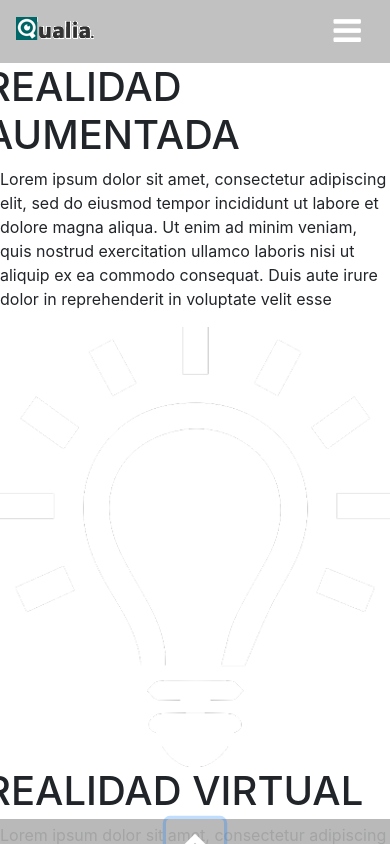
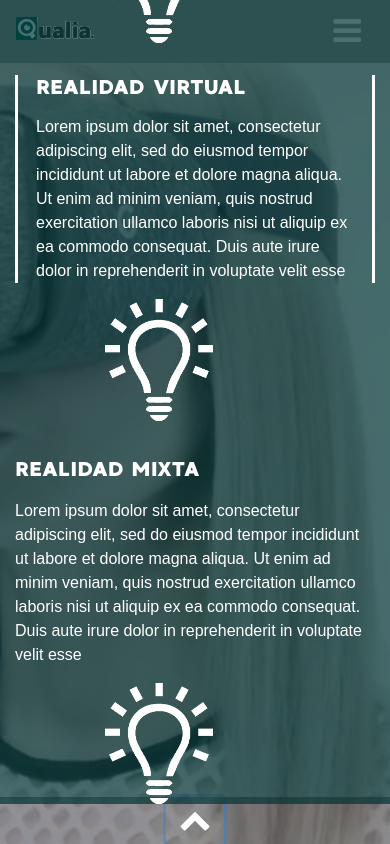
Before and after one commit to tonyvaldes/qualia, a plain HTML site: page index.html in a window 390 px wide. Both pictures are taken after a click on the button 195 px from the left and 842 px from the top of the page. Shown: the top 844 px of the page. Drawn offline with Linux system fonts and the light colour scheme.

Commit message:
favicons and welcome 90%

```diff
--- a/css/style.css
+++ b/css/style.css
@@ -1,3 +1,4 @@
+
 /*
 ************************************************
 ******************FONTS*************************
@@ -21,9 +22,9 @@
 */
 
 #welcome .navbar{
-    background-color: rgba(178,178,178,.8);
+    background-color: rgba(0,0,0,.4);
 
-    width:100%;
+
 }
 
 #welcome video#bgvid {
@@ -88,7 +89,7 @@
 
 #welcome li:hover {
 
-    background-color: rgba(178,178,178,.8);
+    background-color: rgba(0,0,0,.4);
 
 
 }
@@ -97,9 +98,9 @@
 
     position:absolute;
 
-    top:97%;
+    bottom:0;
 
-    background-color: rgba(178,178,178,.9);
+    background-color: rgba(0,0,0,.4);
 
     width: 100%;
 
@@ -109,10 +110,78 @@
 
 }
 
+
+
 #welcome  .fa{
     color:white;
 }
 
+#welcome .descriptions{
+
+
+
+    position:absolute;
+
+    bottom:4.7%;
+}
+
+#welcome .descriptionsRow{
+    background-color: rgba(0,51,51,.7);
+}
+
+#welcome h2{
+    font-family: 'grotesk', sans-serif;
+
+    color: white;
+
+    font-size: 20px;
+
+    margin: 10% 0 5% 0;
+
+}
+
+#welcome .definition{
+
+    font-family: "Myriad Pro", sans-serif;
+
+    color: white;
+
+}
+
+#welcome .borders{
+    border-left: white solid 3px;
+
+    border-right:white solid 3px;
+
+    padding-left: 5%;
+
+    padding-right:5%;
+}
+
+/*#welcome .middle{
+    border-left: solid white 2px;
+    border-right: solid white 2px;
+}*/
+
+#welcome .hideInfo {
+
+    background-color: rgba(0, 0, 0, .4) ;
+
+    width: 100%;
+
+    text-align: center;
+}
+
+#welcome .img-fluid {
+
+    width: 30%;
+
+    height:100%;
+
+    margin-left: 25%;
+
+
+}
 
 /*
 ************************************************
--- a/index.html
+++ b/index.html
@@ -18,6 +18,11 @@
     <link rel="stylesheet" type="text/css" href="css/style.css">
 
     <link rel="stylesheet" href="https://cdnjs.cloudflare.com/ajax/libs/font-awesome/4.7.0/css/font-awesome.min.css">
+
+
+    <link rel="icon" type="image/png" sizes="32x32" href="favicon-32x32.png">
+
+    <link rel="icon" type="image/png" sizes="16x16" href="favicon-16x16.png">
 
     <meta name="theme-color" content="#ffffff">
 </head>
@@ -64,70 +69,73 @@
         <source src="video/vrDemo.mp4" type="video/webm">
         <source src="video/vrDemo.mp4" type="video/mp4">
     </video>
-
-    <div id="descriptions" class="descriptions">
-
-        <div class="row">
-            <div class="col-sm-12">
-                <div class="row">
+    <div class="showInfo">
+        <button class="btn" data-toggle="collapse" data-target="#descriptions"><i class="fa fa-chevron-up fa-2x"
+                                                                                  aria-hidden="true">
+        </i></button>
+    </div>
+    <div id="descriptions" class="descriptions collapse">
+        <div class="hideInfo">
+            <button class="btn" data-toggle="collapse" data-target="#descriptions"><i class="fa fa-chevron-down fa-2x"
+                                                                                      aria-hidden="true">
+            </i></button>
+        </div>
+        <div class="row descriptionsRow">
             <div class="col-sm-4">
-                        <div class="row">
-
-                                <h1>
-                                    REALIDAD AUMENTADA
-                                </h1>
 
                 <div class="col-sm-12">
-                                <p class="descriptionText">
-                                    Lorem ipsum dolor sit amet, consectetur adipiscing elit, sed do eiusmod tempor
-                                    incididunt ut labore et dolore magna aliqua. Ut enim ad minim veniam, quis
-                                    nostrud exercitation ullamco laboris nisi ut aliquip ex ea commodo consequat.
-                                    Duis aute irure dolor in reprehenderit in voluptate velit esse
+                    <div>
+                    <h2>
+                        REALIDAD AUMENTADA
+                    </h2>
+                    <p class="definition">
+                        Lorem ipsum dolor sit amet, consectetur adipiscing elit, sed do eiusmod tempor incididunt ut
+                        labore et dolore magna aliqua. Ut enim ad minim veniam, quis nostrud exercitation ullamco
+                        laboris nisi ut aliquip ex ea commodo consequat. Duis aute irure dolor in reprehenderit in
+                        voluptate velit esse
                     </p>
                     </div>
-                            <div class="col-sm-12">
+                    <div class="img-container">
                         <img class="img-fluid" src="img/welcome/lightbulb.png">
                     </div>
+
                 </div>
             </div>
             <div class="col-sm-4">
-                        <div class="row">
-
-                                <h1>
-                                    REALIDAD VIRTUAL
-                                </h1>
 
                 <div class="col-sm-12">
-                                <p class="descriptionText">
-                                    Lorem ipsum dolor sit amet, consectetur adipiscing elit, sed do eiusmod tempor
-                                    incididunt ut labore et dolore magna aliqua. Ut enim ad minim veniam, quis
-                                    nostrud exercitation ullamco laboris nisi ut aliquip ex ea commodo consequat.
-                                    Duis aute irure dolor in reprehenderit in voluptate velit esse
+                    <div class="borders">
+                    <h2>
+                        REALIDAD VIRTUAL
+                    </h2>
+                    <p class="definition">
+                        Lorem ipsum dolor sit amet, consectetur adipiscing elit, sed do eiusmod tempor incididunt ut
+                        labore et dolore magna aliqua. Ut enim ad minim veniam, quis nostrud exercitation ullamco
+                        laboris nisi ut aliquip ex ea commodo consequat. Duis aute irure dolor in reprehenderit in
+                        voluptate velit esse
                     </p>
                     </div>
-                            <div class="col-sm-12">
+                    <div class="img-container">
                         <img class="img-fluid" src="img/welcome/lightbulb.png">
+                    </div>
 
                 </div>
             </div>
-                    </div>
             <div class="col-sm-4">
-                        <div class="row">
-
-                                <h1>
-                                    REALIDAD MIXTA
-                                </h1>
-
 
                 <div class="col-sm-12">
-                                <p class="descriptionText">
-                                    Lorem ipsum dolor sit amet, consectetur adipiscing elit, sed do eiusmod tempor
-                                    incididunt ut labore et dolore magna aliqua. Ut enim ad minim veniam, quis
-                                    nostrud exercitation ullamco laboris nisi ut aliquip ex ea commodo consequat.
-                                    Duis aute irure dolor in reprehenderit in voluptate velit esse
+                    <div>
+                    <h2>
+                        REALIDAD MIXTA
+                    </h2>
+                    <p class="definition">
+                        Lorem ipsum dolor sit amet, consectetur adipiscing elit, sed do eiusmod tempor incididunt ut
+                        labore et dolore magna aliqua. Ut enim ad minim veniam, quis nostrud exercitation ullamco
+                        laboris nisi ut aliquip ex ea commodo consequat. Duis aute irure dolor in reprehenderit in
+                        voluptate velit esse
                     </p>
                     </div>
-                            <div class="col-sm-12">
+                    <div class="img-container">
                         <img class="img-fluid" src="img/welcome/lightbulb.png">
                     </div>
 
@@ -135,15 +143,9 @@
             </div>
         </div>
     </div>
-        </div>
-    </div>
 
 
-    <div class="showInfo">
-        <button class="btn" data-toggle="collapse" data-target="#descriptions"><i class="fa fa-chevron-up fa-2x"
-                                                                                  aria-hidden="true">
-        </i></button>
-    </div>
+
 
 </div>
 
```
Also changed, not shown: img/welcome/qualiForIcon.png (added), 1 other file. Lines whose indentation alone changed are shown as unchanged.
